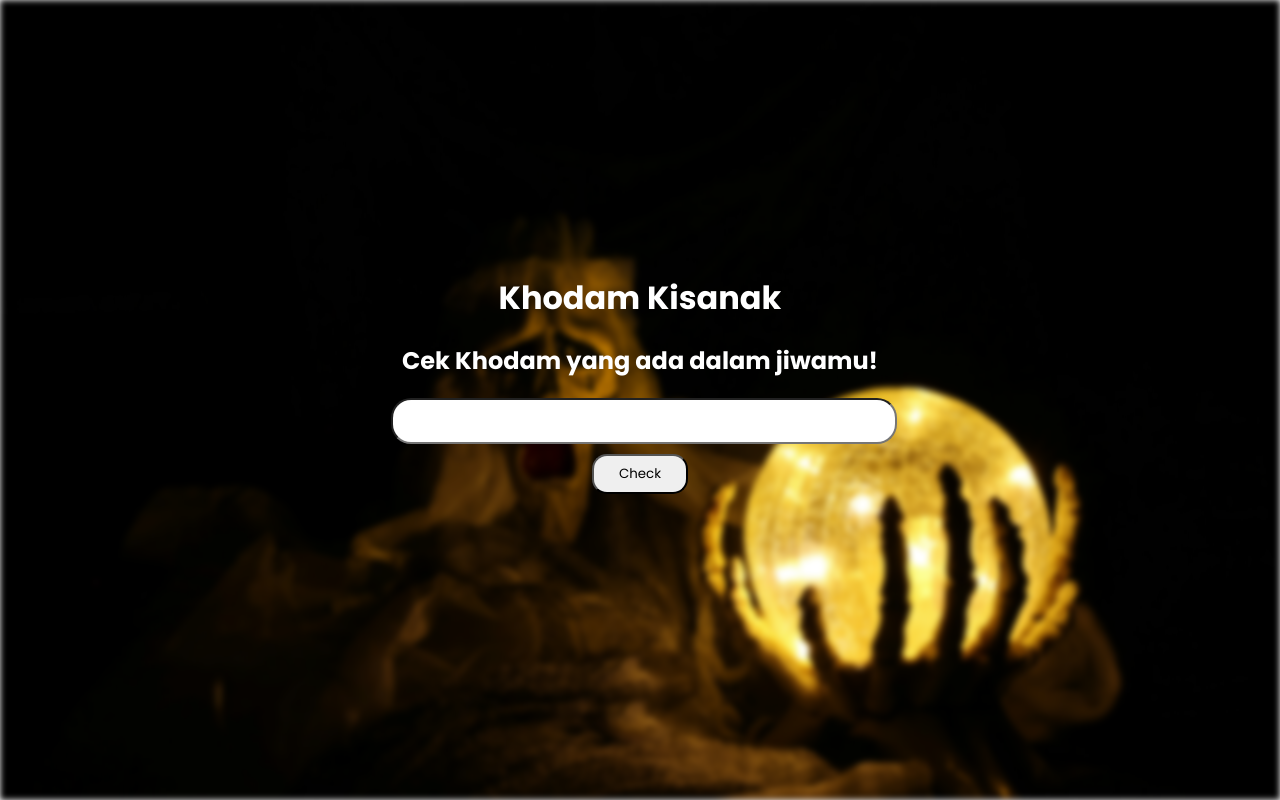
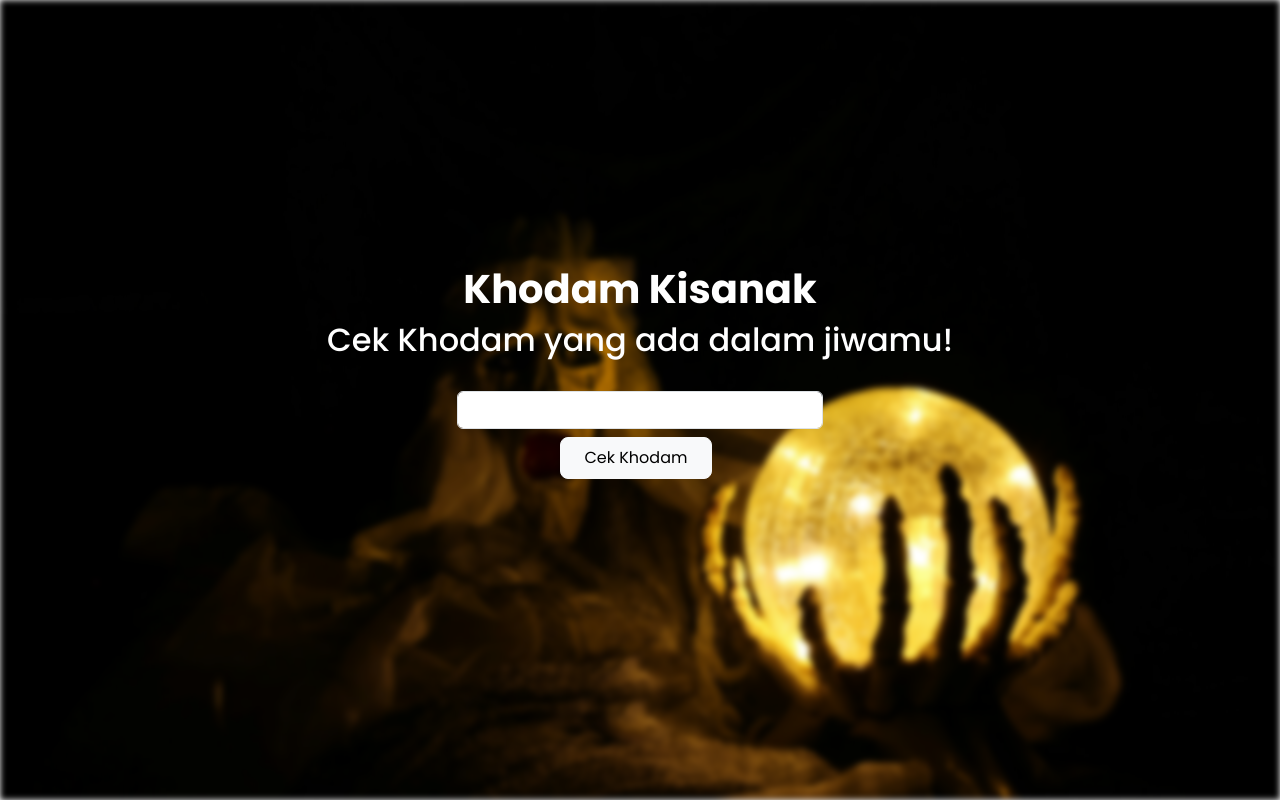
Before and after one commit to piansah/Check-Khodam, a plain HTML site: page index.html in a window 1280 px wide. Drawn offline with nearby package versions, Linux system fonts and the light colour scheme.

Commit message:
refactor css

```diff
--- a/assets/script.js
+++ b/assets/script.js
@@ -1,7 +1,7 @@
 // script.js
 function cekKhodam(event) {
    event.preventDefault();
-   const nama = document.getElementById('search').value.trim(); // Trim to remove leading/trailing spaces
+   const nama = document.getElementById('search').value.trim();
 
    if (nama === '') {
        alert('Nama kisanak tidak boleh kosong!');
@@ -71,10 +71,7 @@ function cekKhodam(event) {
       // Update result element
       const resultElement = document.getElementById('result');
       resultElement.textContent = resultText;
-      resultElement.style.color = 'white';
-      resultElement.style.textShadow = 'black';
       resultElement.style.textShadow = '2px 2px 4px rgba(0, 0, 0, 5)';
-
 
       document.getElementById('search').value = '';
    }
--- a/assets/style.css
+++ b/assets/style.css
@@ -23,51 +23,3 @@ body::before {
   z-index: -1;
   filter: blur(3px);
 }
-
-.container {
-  color: white;
-  display: flex;
-  justify-content: center;
-  align-items: center;
-  height: 100vh;
-  width: 100%;
-}
-
-.header {
-  text-align: center;
-}
-
-.search {
-  display: flex;
-  justify-content: center;
-  align-items: center;
-}
-
-#search {
-  width: 100%;
-  height: 40px;
-  border-radius: 20px;
-  font-size: 1.2rem;
-  text-align: center;
-  font-family: "Poppins", sans-serif;
-}
-
-#btn-search {
-  padding: 8px 25px;
-  margin: 10px;
-  border-radius: 15px;
-  font-family: "Poppins", sans-serif;
-}
-
-#btn-search:hover {
-  background-color: black;
-  color: white;
-}
-
-.hasil-khodam {
-  margin: 10px;
-  padding: 2px 10px;
-  color: white;
-  font-weight: bold;
-  font-size: 1.2rem;
-}
--- a/index.html
+++ b/index.html
@@ -4,23 +4,29 @@
       <meta charset="UTF-8">
       <meta name="viewport" content="width=device-width, initial-scale=1.0">
       <title>Check Khodam</title>
+
+      <link href="https://cdn.jsdelivr.net/npm/bootstrap@5.3.3/dist/css/bootstrap.min.css" rel="stylesheet" integrity="sha384-QWTKZyjpPEjISv5WaRU9OFeRpok6YctnYmDr5pNlyT2bRjXh0JMhjY6hW+ALEwIH" crossorigin="anonymous">
+      <!-- Bootstrap Font Family -->
+      <link href="https://fonts.googleapis.com/css2?family=Poppins:wght@100;200;300;400;500;600;700;800;900&display=swap" rel="stylesheet">
+
       <link rel="stylesheet" href="./assets/style.css">
+
+      </style>
    </head>
    <body>
-      <div class="container">
-         <div class="header">
-            <h1>Khodam Kisanak</h1>
-            <h2>Cek Khodam yang ada dalam jiwamu!</h2>
-
-            <div class="search">
+      <div class="container text-white d-flex text-center justify-content-center align-items-center min-vh-100 w-100">
+         <div class="header align-items-center">
+            <h1 class="fw-bold">Khodam Kisanak</h1>
+            <h2 >Cek Khodam yang ada dalam jiwamu!</h2>
+            <div class="search d-flex justify-content-center align-items-center">
                <form id="khodamForm">
-                  <input type="text" id="search">
-                  <button id="btn-search">Check</button>
+                  <input type="text" id="search" class="form-control text-center mt-4 me-4 mb-2">
+                  <button id="btn-search" class="btn btn-light me-2 mb-2 px-4 py-2 rounded-3">Cek Khodam</button>
                </form>
             </div>
-            <div class="hasil-khodam">
+            <div class="hasil-khodam mb-3 p-2 text-white fw-bold fs-5">
                <p id="result"></p>
-            </div>
+             </div>
          </div>
       </div>
 
```
